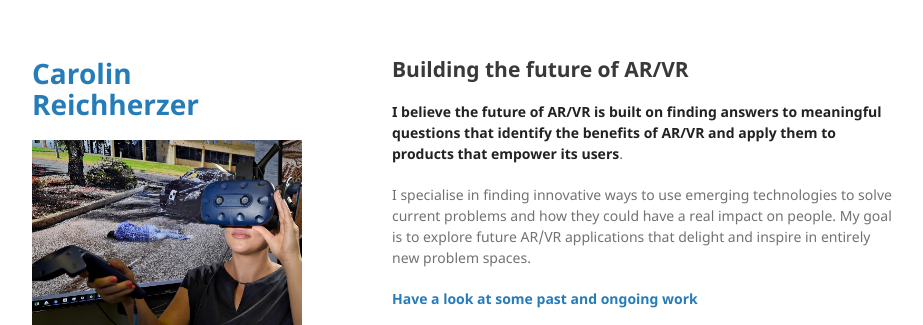
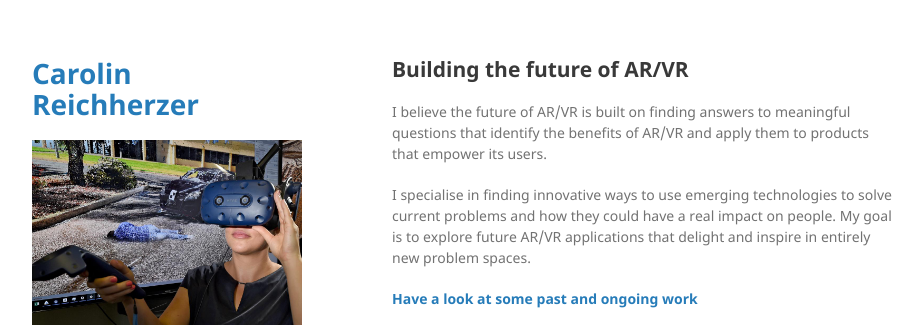
Before and after one commit to kiwicarolin/kiwicarolin.github.io, a Jekyll site: the page built from index.md, in a window 1280 px wide and 900 px high, cut to the strip 0-325 px from the top of the window. Shown: the whole strip, without its empty margins (178-1101 px from the left). Built offline with Jekyll 4.4.1, drawn with Linux system fonts in a browser that asks for light colours; our own code applies the rules of GitHub Pages for plain Markdown files.

Commit message:
emphasis

```diff
--- a/index.md
+++ b/index.md
@@ -4,7 +4,7 @@ layout: default
 
 ## Building the future of AR/VR
 
- **I believe the future of AR/VR is built on finding answers to meaningful questions that identify the benefits of AR/VR and apply them to products that empower its users**.
+ I believe the future of AR/VR is built on finding answers to meaningful questions that identify the benefits of AR/VR and apply them to products that empower its users.
 
  I specialise in finding innovative ways to use emerging technologies to solve current problems and how they could have a real impact on people. My goal is to explore future AR/VR applications that delight and inspire in entirely new problem spaces.
 
```
